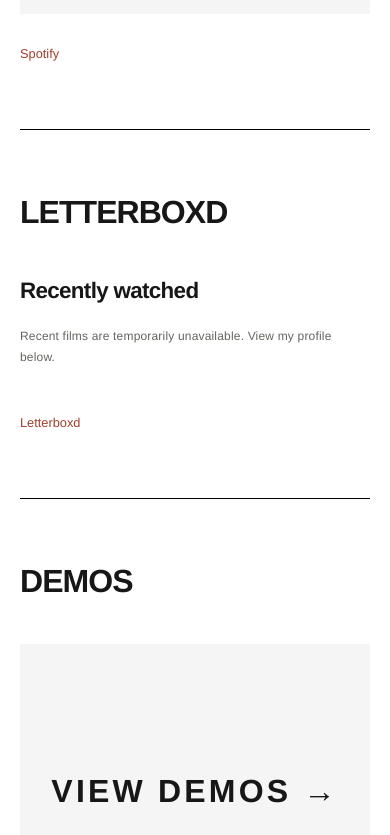
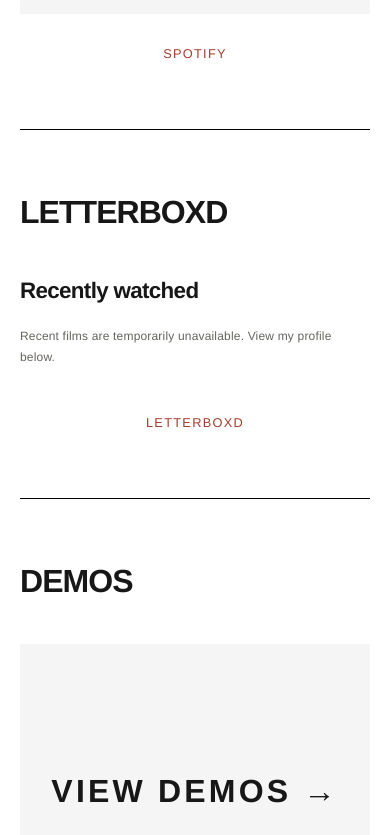
Before and after one commit to spencerjkim1/spencerkirn-website, a website: page index.html in a window 390 px wide. Shown: the part 1330-2165 px from the top of the page. Drawn offline with Linux system fonts and the light colour scheme; no server answers.

Commit message:
Uppercase profile links and center them on mobile

```diff
--- a/assets/site.css
+++ b/assets/site.css
@@ -24,6 +24,7 @@ button { font: inherit; color: inherit; cursor: pointer; }
 .playlist iframe { display: block; border: 0; }
 .playlist-note { font: 400 .75rem/1.7 var(--font-sans); letter-spacing: .015em; color: var(--muted); margin: 16px 0; }
 .profile-link { margin-top: 24px; }
+.profile-link .text-link { text-transform: uppercase; letter-spacing: .1em; }
 .listening-block { margin-top: 56px; padding-top: 28px; border-top: 1px solid #ddd; }
 .listening-block:first-of-type { margin-top: 0; padding-top: 0; border-top: none; }
 .current-track { display: flex; align-items: center; gap: 24px; padding: 24px; background: #f5f5f5; text-decoration: none; }
@@ -72,6 +73,7 @@ footer a { text-decoration: none; }
     .playlist-heading { display: block; }
     .history-limit, .playback-state { margin-top: 12px; }
     .playlist .content { padding: 16px; }
+    .profile-link { text-align: center; }
     .history-widget { max-height: min(480px, 60svh); padding: 0 12px; }
     .track-list a { grid-template-columns: 1.25rem 48px minmax(0, 1fr); gap: 4px 12px; }
     .track-number, .track-art { grid-row: 1 / 3; }
--- a/index.html
+++ b/index.html
@@ -154,7 +154,7 @@
             }
         }
     </style>
-    <link rel="stylesheet" href="/assets/site.css?v=2">
+    <link rel="stylesheet" href="/assets/site.css?v=3">
 </head>
 <body>
     <!-- Name -->
@@ -197,7 +197,7 @@
                     <iframe title="On Repeat playlist on Spotify" data-testid="embed-iframe" style="border-radius:0" src="https://open.spotify.com/embed/playlist/37i9dQZF1EppctzT1uUNeh?utm_source=generator&si=91da0a2a12354925" width="100%" height="400" frameBorder="0" allowfullscreen allow="autoplay; clipboard-write; encrypted-media; fullscreen; picture-in-picture" loading="lazy"></iframe>
                 </div>
             </div>
-            <p class="profile-link"><a class="text-link" href="https://open.spotify.com/user/31wib43cvruufuubomgqj5v5h4t4" target="_blank" rel="noopener noreferrer">Spotify</a></p>
+            <p class="profile-link"><a class="text-link" href="https://open.spotify.com/user/31wib43cvruufuubomgqj5v5h4t4" target="_blank" rel="noopener noreferrer">SPOTIFY</a></p>
         </section>
 
         <!-- Letterboxd Section -->
@@ -206,7 +206,7 @@
             <div class="playlist-heading"><h3>Recently watched</h3></div>
             <p class="playlist-note" id="films-status" role="status">Loading recent films…</p>
             <div class="film-grid" id="recent-films"></div>
-            <p class="profile-link"><a class="text-link" href="https://letterboxd.com/spencerjkim/" target="_blank" rel="noopener noreferrer">Letterboxd</a></p>
+            <p class="profile-link"><a class="text-link" href="https://letterboxd.com/spencerjkim/" target="_blank" rel="noopener noreferrer">LETTERBOXD</a></p>
         </section>
         <section id="demo">
             <h2>DEMOS</h2>
```
